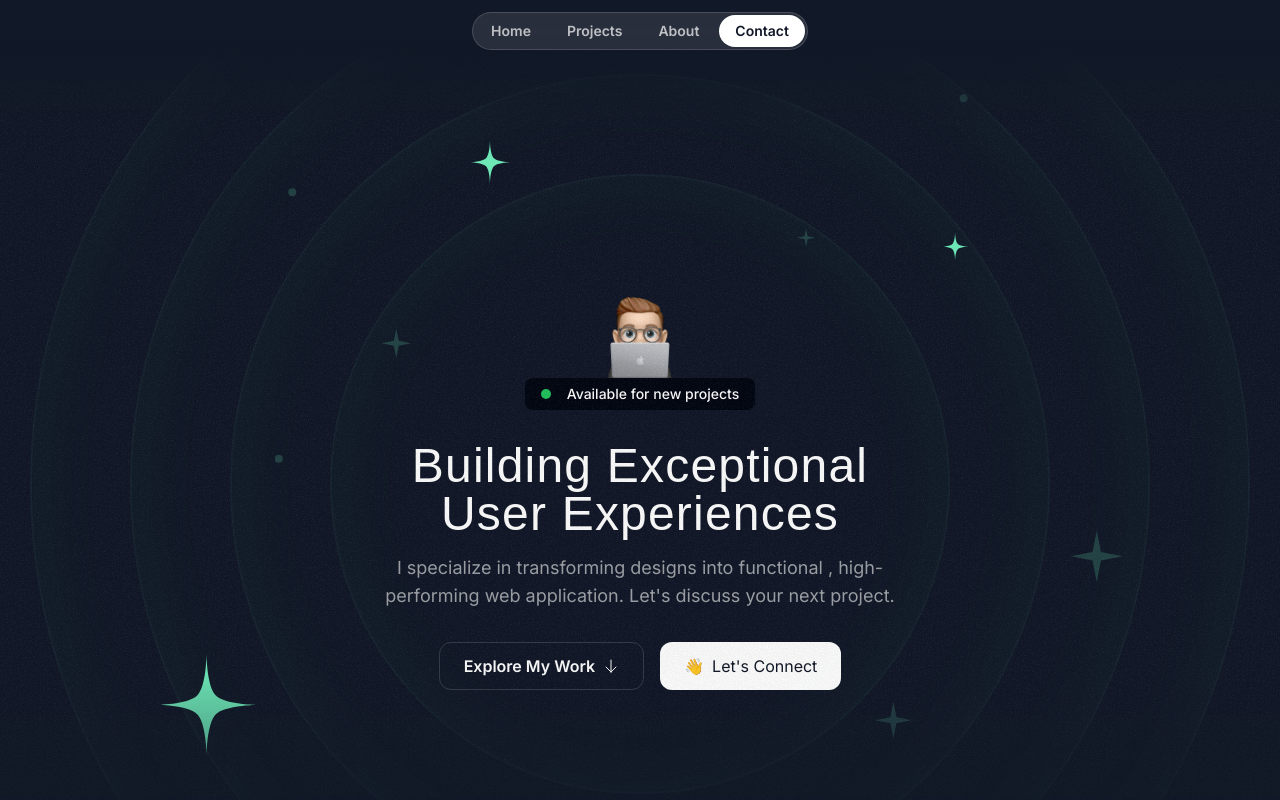
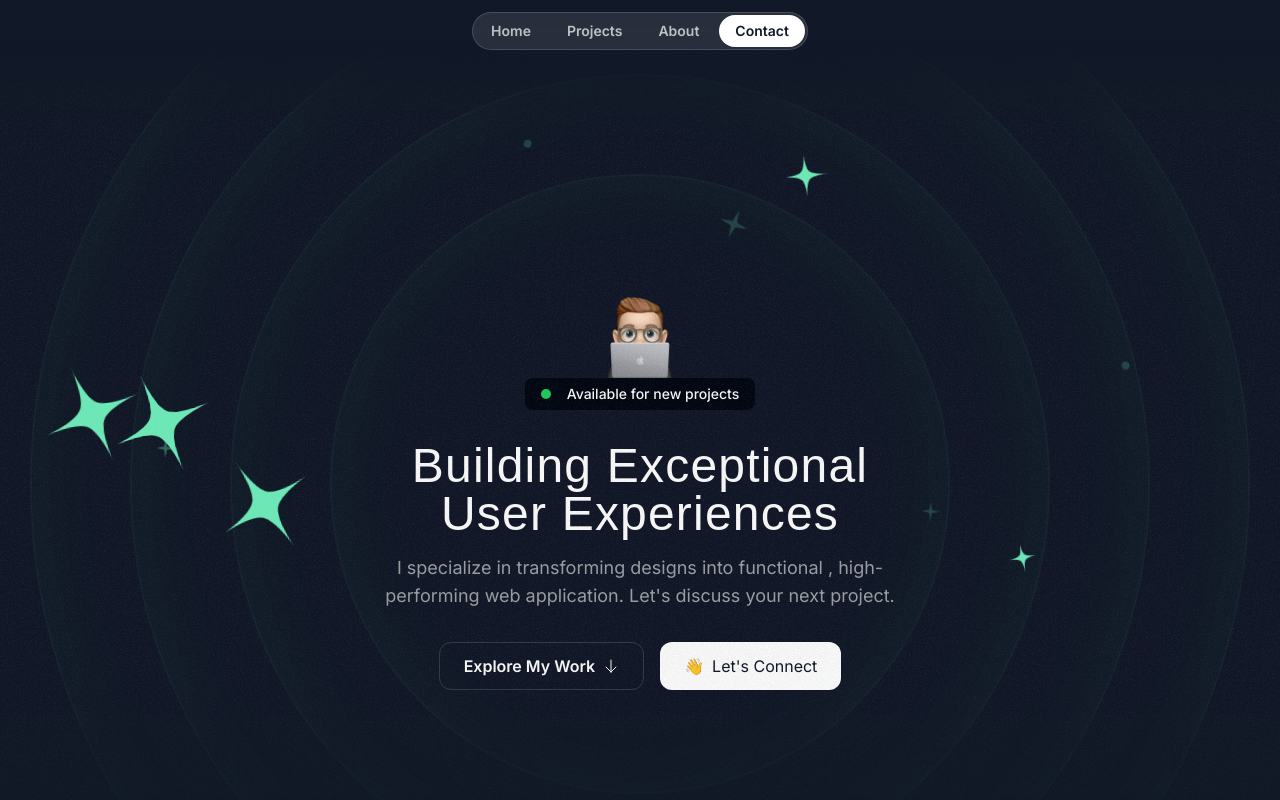
Before and after one commit to pavankafare/Portfolio-, a Next.js app: page / in a window 1280 px wide. Shown: the top 800 px of the page. Built offline with nearby package versions, Linux system fonts and the light colour scheme; a web font is replaced by a local one.

Commit message:
hero section animation

```diff
--- a/src/components/HeroOrbit.tsx
+++ b/src/components/HeroOrbit.tsx
@@ -1,21 +1,43 @@
 import React from 'react'
 import { PropsWithChildren } from 'react';
 import StarIcon from "@/assets/icons/star.svg";
- export  const HeroOrbit = ({children ,size ,rotation}: PropsWithChildren <{ size:number ,rotation :number}>) =>  {
+import { twMerge } from 'tailwind-merge';
+export const HeroOrbit = ({ children,
+  size,
+   rotation,
+    orbitDuration,
+     shouldOrbit = false ,
+     shouldSpin =false,spinDuration }: PropsWithChildren<{
+      size: number,
+       rotation: number,
+        shouldSpin?:boolean,
+         spinDuration?:string,
+         orbitDuration?: string,
+          shouldOrbit?: boolean }>) => {
   return (
-    <div className="absolute top-1/2 left-1/2 -translate-x-1/2 -translate-y-1/2 ">
+    <div className="absolute top-1/2 left-1/2 -translate-x-1/2 -translate-y-1/2 -z-20 ">
+      <div className={twMerge(shouldOrbit === true && "animate-spin")} style={{
+        animationDuration: orbitDuration,
+      }}>
         <div className=" flex items-start justify-start  " style={{
           transform: `rotate(${rotation}deg)`,
-        height :`${size}px`,
-        width :`${size}px`,
+          height: `${size}px`,
+          width: `${size}px`,
         }}>
+          <div className={twMerge(shouldSpin === true && "animate-spin")} style={{
+        animationDuration: spinDuration,
+      }}>
+
+
             <div className="  inline-flex  " style={{
               transform: `rotate(${rotation * -1}deg)`,
             }}>
               {children}
             </div>
           </div>
+        </div></div>
     </div>
+
   )
 }
 
--- a/src/sections/Hero.tsx
+++ b/src/sections/Hero.tsx
@@ -17,45 +17,72 @@ export const HeroSection = () => {
       <div className=" size-[1220px] hero-ring"></div>
 
 {/* Star code   and their rotation */}
-      <HeroOrbit size={800} rotation={-72}>
-        <StarIcon className="size-28 text-emerald-300" />
+
+
+
+      {/* sparkel icon  */}
+      <HeroOrbit size={430} rotation={-15} shouldOrbit={true} orbitDuration="30s" shouldSpin={true} spinDuration="5s">
+        <SparkleIcon className="size-8 text-emerald-300/20" />
       </HeroOrbit>
-      <HeroOrbit size={550} rotation={20}>
+      <HeroOrbit size={440} rotation={79} shouldOrbit={true} orbitDuration="39s" shouldSpin={true} spinDuration="5s">
+        <SparkleIcon className="size-5 text-emerald-300/20" />
+      </HeroOrbit>
+      <HeroOrbit size={700} rotation={79} shouldOrbit={true} orbitDuration="10s" shouldSpin={true} spinDuration="5s">
+        <SparkleIcon className="size-5 text-emerald-300/20" />
+      </HeroOrbit>
+      <HeroOrbit size={700} rotation={79} shouldOrbit={true} orbitDuration="10s" shouldSpin={true} spinDuration="5s">
+        <SparkleIcon className="size-5 text-emerald-300/20" />
+      </HeroOrbit>
+       <HeroOrbit size={520} rotation={-41} shouldOrbit={true} orbitDuration="35s" shouldSpin={true} spinDuration="5s">
+        <div className="size-2 rounded-full bg-emerald-300/20" ></div>
+      </HeroOrbit>
+      <HeroOrbit size={530} rotation={178} shouldOrbit={true} orbitDuration="40s" shouldSpin={true} spinDuration="5s">
+        <SparkleIcon className="size-10 text-emerald-300/20" />
+      </HeroOrbit>
+       <HeroOrbit size={550} rotation={20} shouldOrbit={true} orbitDuration="45s" shouldSpin={true} spinDuration="5s">
         <StarIcon className="size-12 text-emerald-300" />
       </HeroOrbit>
-      <HeroOrbit size={590} rotation={98}>
+       <HeroOrbit size={590} rotation={98}  shouldOrbit={true} orbitDuration="50s" shouldSpin={true} spinDuration="5s">
         <StarIcon className="size-8 text-emerald-300" />
       </HeroOrbit>
-      {/* sparkel icon  */}
-      <HeroOrbit size={430} rotation={-15}>
-        <SparkleIcon className="size-8 text-emerald-300/20" />
+        <HeroOrbit size={650} rotation={-5} shouldOrbit={true} orbitDuration="55s" shouldSpin={true} spinDuration="5s">
+        <div className="size-2 rounded-full bg-emerald-300/20" ></div>
       </HeroOrbit>
-      <HeroOrbit size={440} rotation={79}>
-        <SparkleIcon className="size-5 text-emerald-300/20" />
+      <HeroOrbit size={710} rotation={144} shouldOrbit={true} orbitDuration="60s" shouldSpin={true} spinDuration="5s">
+        <SparkleIcon className="size-14 text-emerald-300/20" />
       </HeroOrbit>
-      <HeroOrbit size={530} rotation={178}>
-        <SparkleIcon className="size-10 text-emerald-300/20" />
+      <HeroOrbit size={900} rotation={144} shouldOrbit={true} orbitDuration="40s" shouldSpin={true} spinDuration="5s">
+        <SparkleIcon className="size-14 text-emerald-300/20" />
       </HeroOrbit>
-      <HeroOrbit size={710} rotation={144}>
+      <HeroOrbit size={900} rotation={144} shouldOrbit={true} orbitDuration="20s" shouldSpin={true} spinDuration="5s">
         <SparkleIcon className="size-14 text-emerald-300/20" />
       </HeroOrbit>
       {/* circle icon  */}
-      <HeroOrbit size={720} rotation={85}>
+        <HeroOrbit size={800} rotation={-72} shouldOrbit={true} orbitDuration="70s" shouldSpin={true} spinDuration="5s">
+        <StarIcon className="size-28 text-emerald-300" />
+      </HeroOrbit>
+      <HeroOrbit size={720} rotation={85 } shouldOrbit={true} orbitDuration="65s" shouldSpin={true} spinDuration="5s">
         <div className="size-2 rounded-full bg-emerald-300/20" ></div>
       </HeroOrbit>
-      <HeroOrbit size={520} rotation={-41}>
-        <div className="size-2 rounded-full bg-emerald-300/20" ></div>
+       <HeroOrbit size={800} rotation={-72} shouldOrbit={true} orbitDuration="70s" shouldSpin={true} spinDuration="5s">
+        <StarIcon className="size-28 text-emerald-300" />
       </HeroOrbit>
-      <HeroOrbit size={650} rotation={-5}>
-        <div className="size-2 rounded-full bg-emerald-300/20" ></div>
+       <HeroOrbit size={900} rotation={-72} shouldOrbit={true} orbitDuration="70s" shouldSpin={true} spinDuration="5s">
+        <StarIcon className="size-28 text-emerald-300" />
       </HeroOrbit>
+       <HeroOrbit size={650} rotation={-72} shouldOrbit={true} orbitDuration="100s" shouldSpin={true} spinDuration="5s">
+        <StarIcon className="size-28 text-emerald-300" />
+      </HeroOrbit>
+
       </div>
       <div className="container">
         <div className="flex flex-col items-center">
           <Image src={memojiImage} className="size-[100px]" alt="Person peeking from behind laptop" />
 
           <div className="bg-gray-950 boder border-gary-800 px-4 py-1.5 inline-flex  items-center gap-4 rounded-lg" >
-            <div className="bg-green-500 size-2.5 rounded-full"></div>
+            <div className="bg-green-500 size-2.5 rounded-full relative">
+              <div className="bg-green-500 absolute inset-0 rounded-full animate-ping-large"></div>
+            </div>
             <div className="text-sm font-medium"> Available for new projects</div>
           </div>
 
--- a/tailwind.config.ts
+++ b/tailwind.config.ts
@@ -21,12 +21,22 @@ const config: Config = {
       },
     },
     extend: {
-      fontFamily:{
-        sans:"var(--font-sans)",
-        serif:"var(--font-serif)",
+      fontFamily: {
+        sans: "var(--font-sans)",
+        serif: "var(--font-serif)",
+      },
+      animation: {
+        "ping-large": "ping-large 1s ease-in-out infinite",
+      },
+      keyframes:{
+        "ping-large":{
+"75%, 100%": {
+          transform: "scale(3)",
+          opacity: "0",
+        }
       }
     },
   },
   plugins: [],
-};
+}}
 export default config;
```
Lines whose indentation alone changed are shown as unchanged.
